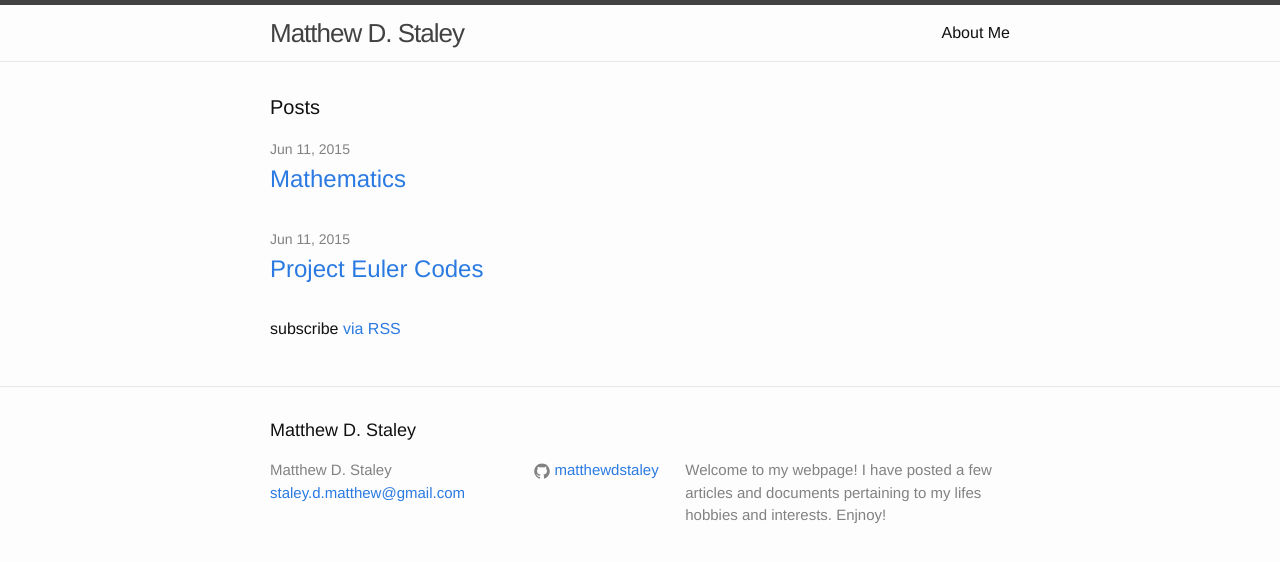
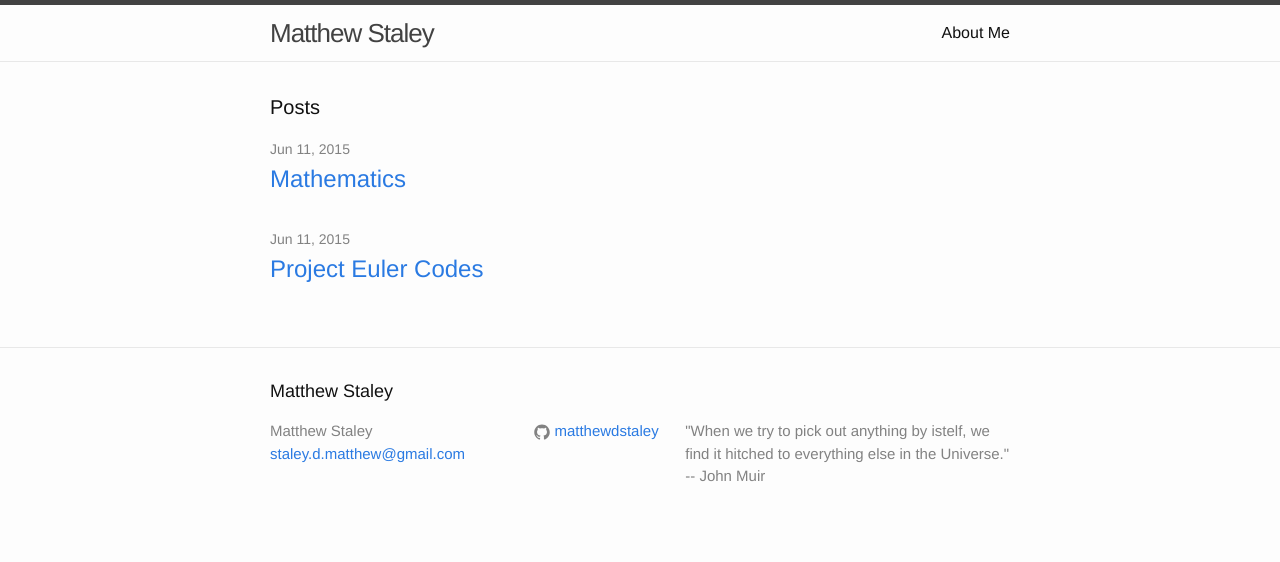
Before and after one commit to matthewdstaley/matthewdstaley.github.io, a Jekyll site: the page built from index.html, in a window 1280 px wide. Shown: the top 562 px of the page. Built offline with Jekyll 4.4.1, drawn with Linux system fonts in a browser that asks for light colours.

Commit message:
I think I got it

```diff
--- a/_config.yml
+++ b/_config.yml
@@ -1,8 +1,8 @@
 # Site settings
-title: Matthew D. Staley
+title: Matthew Staley
 email: staley.d.matthew@gmail.com
 description: > # this means to ignore newlines until "baseurl:"
-  Welcome to my webpage! I have posted a few articles and documents pertaining to my lifes hobbies and interests. Enjnoy!
+  "When we try to pick out anything by istelf, we find it hitched to everything else in the Universe." -- John Muir
 baseurl: "" # the subpath of your site, e.g. /blog/
 url: "http://matthewdstaley.github.io" # the base hostname & protocol for your site
 # twitter_username: jekyllrb
--- a/index.html
+++ b/index.html
@@ -18,6 +18,5 @@ layout: default
     {% endfor %}
   </ul>
 
-  <p class="rss-subscribe">subscribe <a href="{{ "/feed.xml" | prepend: site.baseurl }}">via RSS</a></p>
 
 </div>
```
Also changed, not shown: 5 other files.
